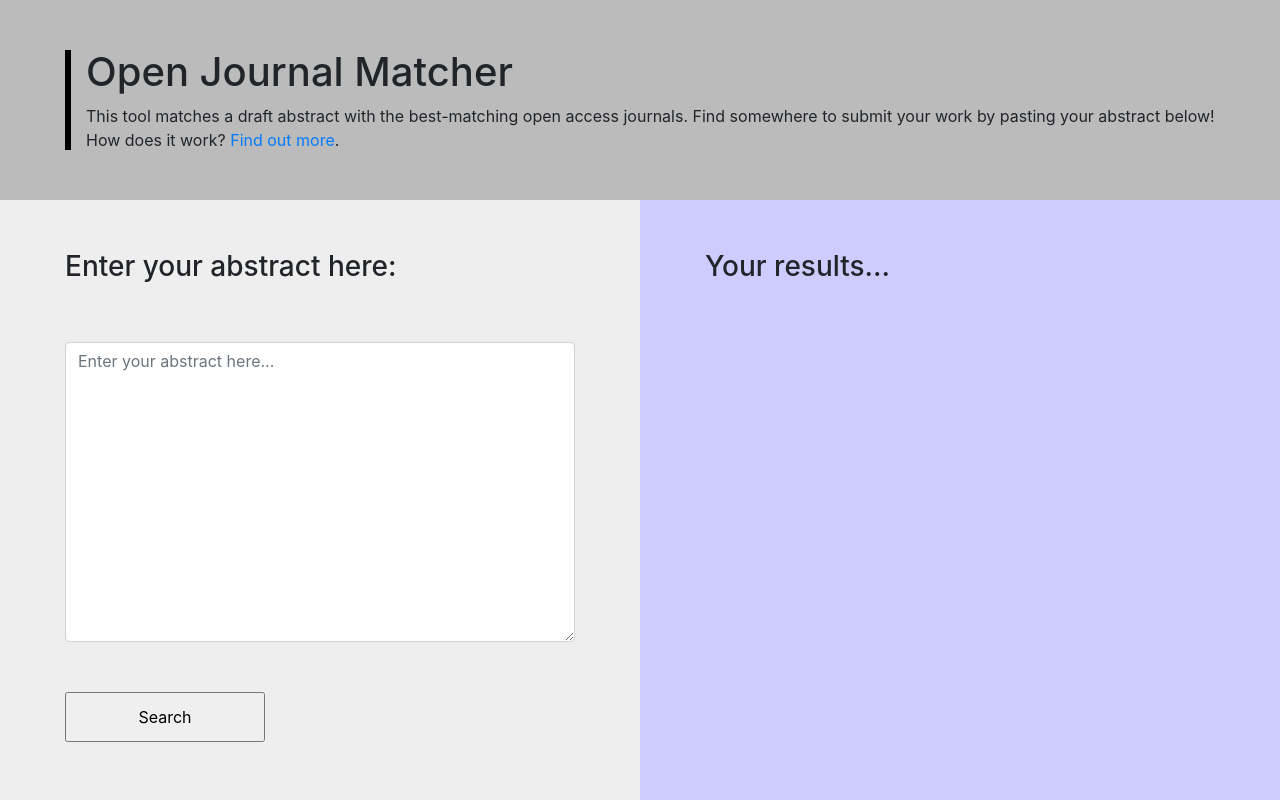
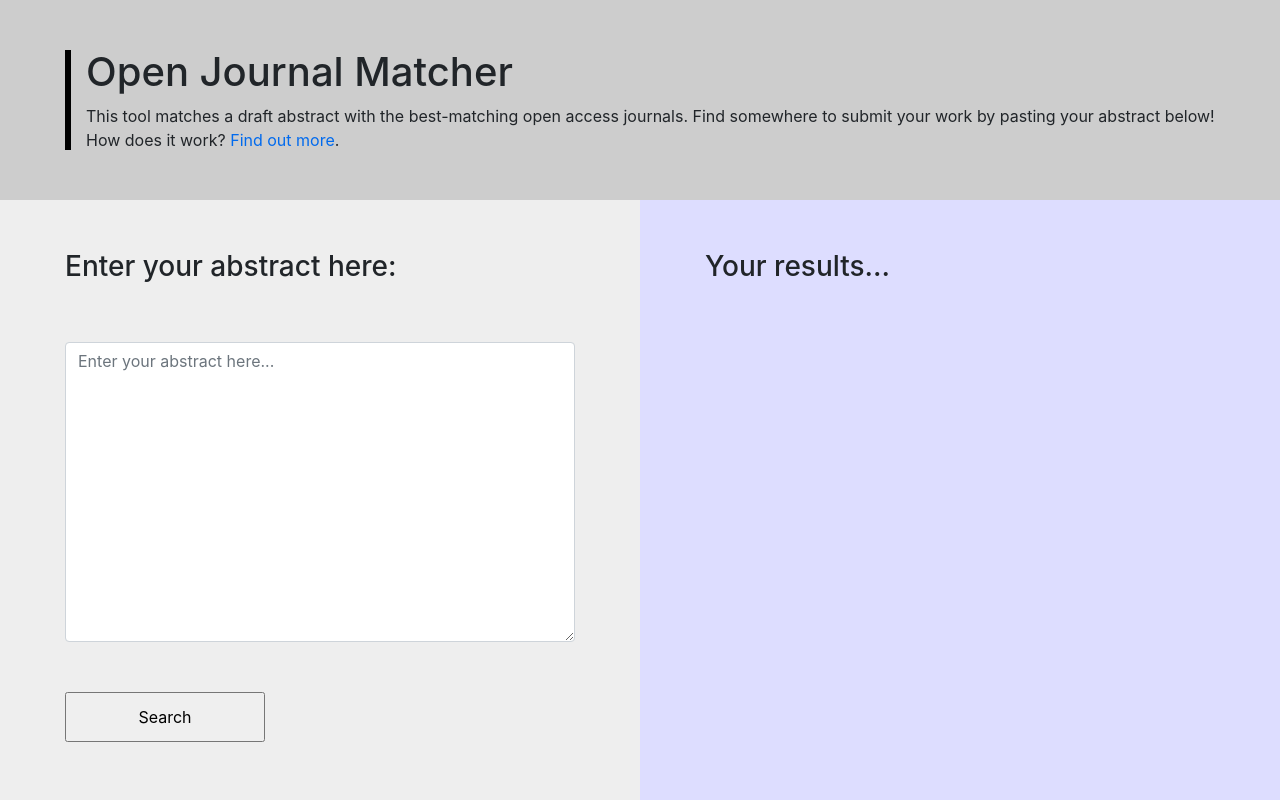
Before and after one commit to MarkEEaton/open-journal-matcher, a Flask app: page / in a window 1280 px wide. Run offline with Flask 2, Linux system fonts and the light colour scheme; some libraries are stand-ins or nearby versions.

Commit message:
accessibility, wording, link to bio

```diff
--- a/static/default.css
+++ b/static/default.css
@@ -1,7 +1,7 @@
 #top {
 		margin: 0 auto;
 		width: 100%;
-		background-color: #bbb;
+		background-color: #cdcdcd;
 		display: flex;
 		align-items: center;
 }
@@ -11,6 +11,22 @@
 		background-color: black;
 		height: 100px;
 		width: 6px;
+}
+
+.h2, h2, .head2 {
+		font-size:1.75rem;
+}
+
+.blue, a, #finger {
+		color:#006AEE;
+}
+
+.blue, a {
+		color:#006AEE;
+}
+
+label, #label {
+		margin-bottom:0rem;
 }
 
 #how {
@@ -27,7 +43,7 @@ input {
 }
 
 .col-2 {
-		background-color: #ccccff;
+		background-color: #ddddff;
 }
 
 ul {
--- a/templates/index.html
+++ b/templates/index.html
@@ -37,11 +37,13 @@
 				<div id="how">
 					<h1>Open Journal Matcher</h1>
 					This tool matches a draft abstract with the best-matching open access journals. Find somewhere to submit your work by pasting your abstract below!<br />
-					How does it work? <a onClick="help()" style="color:#007BFF;" onmouseover="" id="finger">Find out more</a>.
+					How does it work? <a onClick="help()" onmouseover="" id="finger" class="blue">Find out more</a>.
 				</div>
 			</div>
 			<div class="col-1" style="max-width:100%">
-				<h3 class="pad">Enter your abstract here:</h3>
+				<h2 class="pad head2">
+					<label id="label" for="web_abstract_var">Enter your abstract here:<label>
+				</h2>
 				<form class="form-group" action="" method="POST" novalidate onsubmit="show()">
 					{{ form.hidden_tag() }}
 					<div class="pad">
@@ -51,7 +53,7 @@
 				</form>
 			</div>
 			<div class="col-2" style="max-width:100%" id="jump">
-				<h3 style="padding: 50px;">Your results...</h3>
+				<h2 style="padding: 50px;" class="head2">Your results...</h2>
 				<ul class="pad">
 					<div style="margin-top:-50px; background-color:#eee; border:#eee; display:none;" id="waiting" class="alert alert-secondary" role="alert">
 						<div class="spinner-border spinner-border-sm mb-1" role="status">
@@ -65,16 +67,16 @@
 									<span aria-hidden="true">&times;</span>
 								</button>
 							</span>
-							This tool compares the similarity of user-submitted abstracts with abstracts from the <a href="https://www.doaj.org">Directory of Open Access Journals</a>,
+							This tool compares the similarity of user-submitted abstracts with abstracts from the <a class="blue" href="https://www.doaj.org">Directory of Open Access Journals</a>,
 							and provides a list of the 5 top matching journals.
 							It is not meant to be forensic (it won’t tell you what journal an abstract came from), but rather it is meant to be serendipitous (maybe you’ll discover a new
 							journal that you like!).<br><br>
-							While other journal matching projects exist, to my knowledge none of them are both fully open source, and cover all disciplines.
-							All of the code for this project is openly licensed and is available <a href="https://github.com/markeeaton/open-journal-matcher">on Github</a>,
-							as is the code for the underlying matching algorithm, <a href="https://github.com/explosion/spacy">spaCy</a>. Both use an MIT license.
-							Moreover, the matcher only recommends open access journals from the Directory of Open Access Journals.<br><br>
-							This application was built by Mark Eaton with the support of a Google Cloud Platform Credit grant. The computationally intensive data processing runs on
-							a "serverless" Google Cloud Function.<br><br>
+							While other journal matching projects exist, to my knowledge none of them are fully open source and fully interdisciplinary.
+							All of the code for this project is openly licensed and is available <a class="blue" href="https://github.com/markeeaton/open-journal-matcher">on Github</a>,
+							as is the code for the underlying matching algorithm, <a class="blue" href="https://github.com/explosion/spacy">spaCy</a>. Both use an MIT license.
+							The matcher's recommendations are also all open access.<br><br>
+							This application was built by <a class="blue" href="https://www.kbcc.cuny.edu/facultyprofiles/markeaton.html">Mark Eaton</a> with the support of a Google Cloud
+							Platform Credit grant. The computationally intensive data processing runs on a "serverless" Google Cloud Function.<br><br>
 							This tool will only work with abstracts written in English.
 					</div>
 					<div id="results" style="margin-top:-50px;">
```
